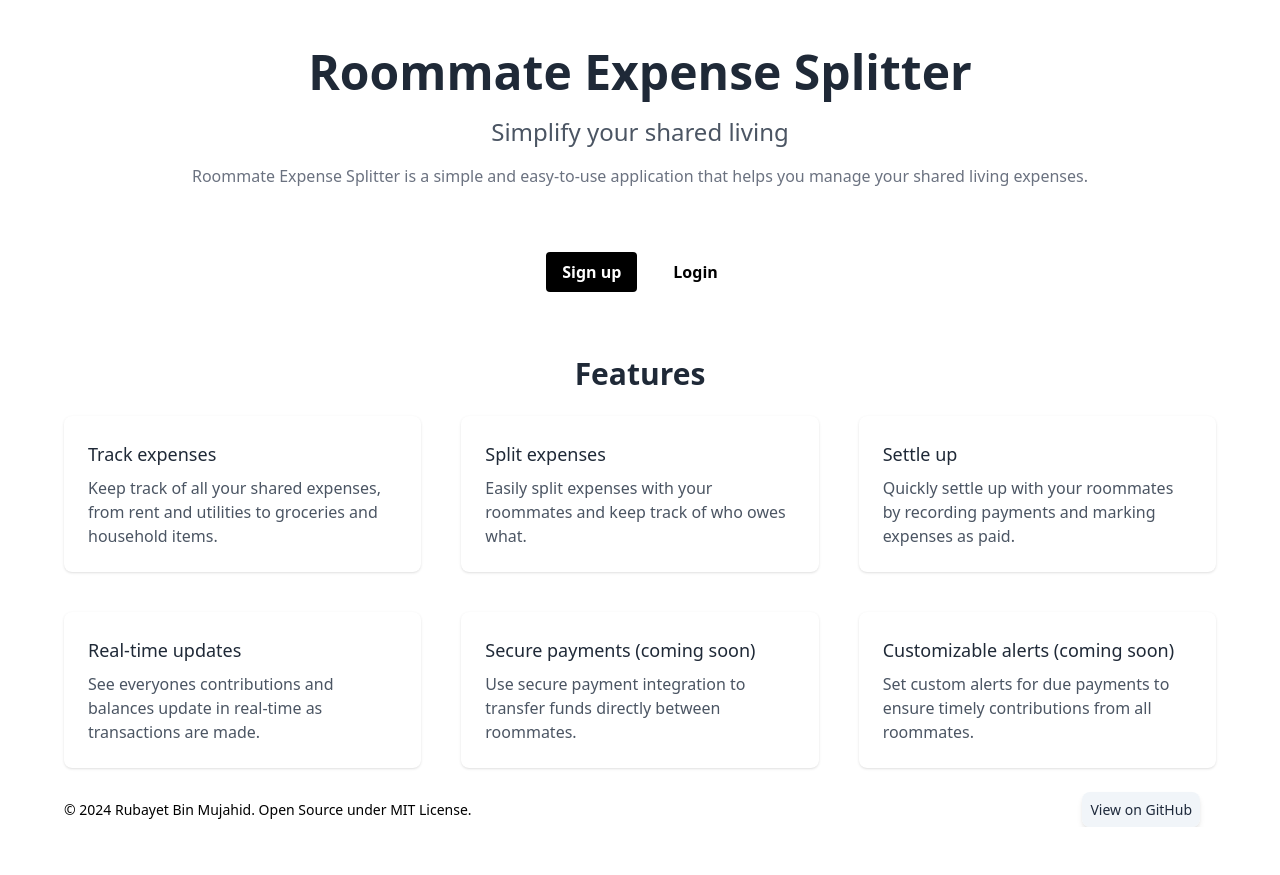
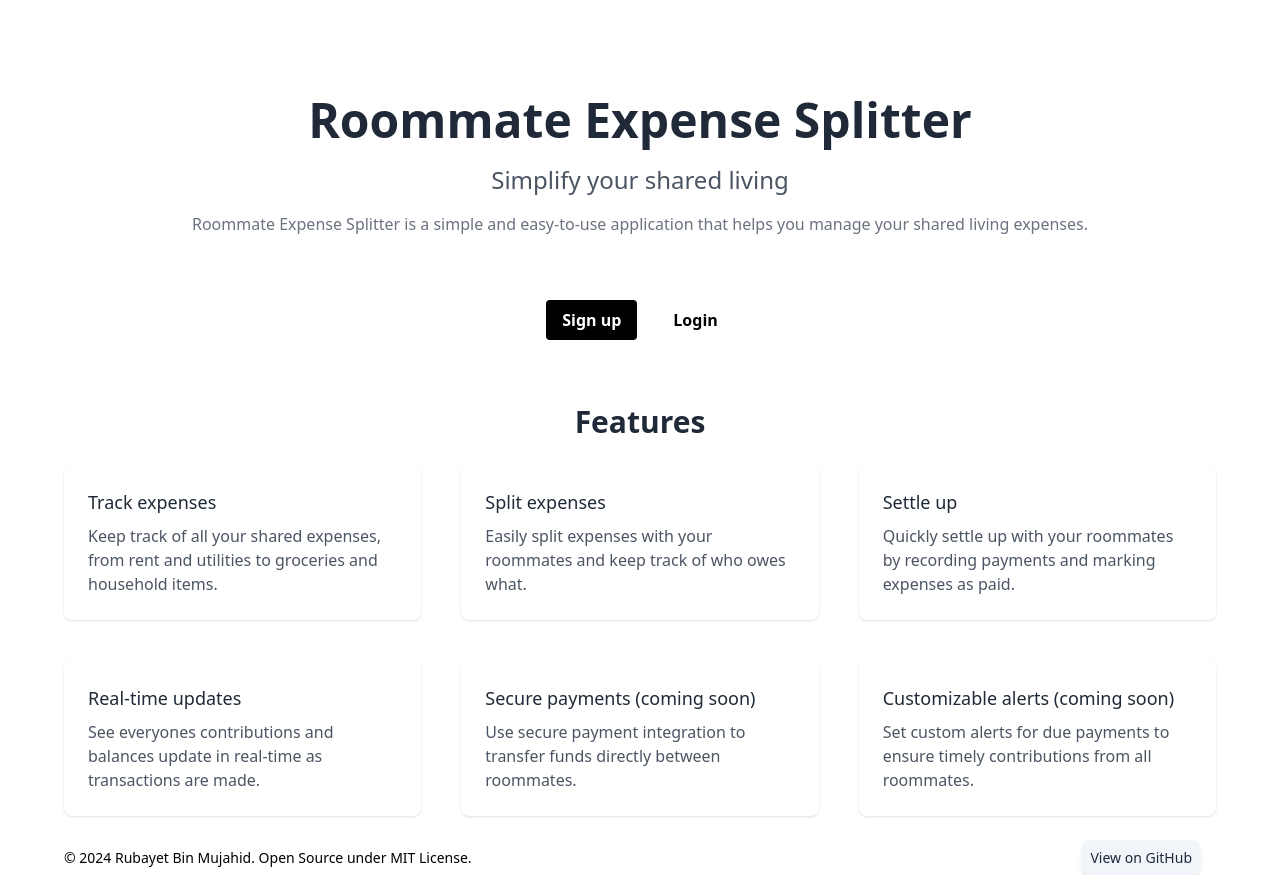
Before and after one commit to Rubayet19/roommate-expense-splitter, a Next.js app in the folder client/: page / in a window 1280 px wide. Before the commit the page ends 827 px from the top, so only its background shows below. Built offline with nearby package versions, Linux system fonts and the light colour scheme; no server answers.

Commit message:
Update page.tsx

```diff
--- a/client/app/page.tsx
+++ b/client/app/page.tsx
@@ -54,7 +54,7 @@
     <div className='flex flex-col min-h-screen'>
       <div className='flex-grow'>
         <div>
-          <div className='max-w-6xl mx-auto pt-12'>
+          <div className='max-w-6xl mx-auto pt-24'>
             <h1 className='text-5xl font-extrabold text-center text-gray-800'>
               Roommate Expense Splitter
             </h1>
```
